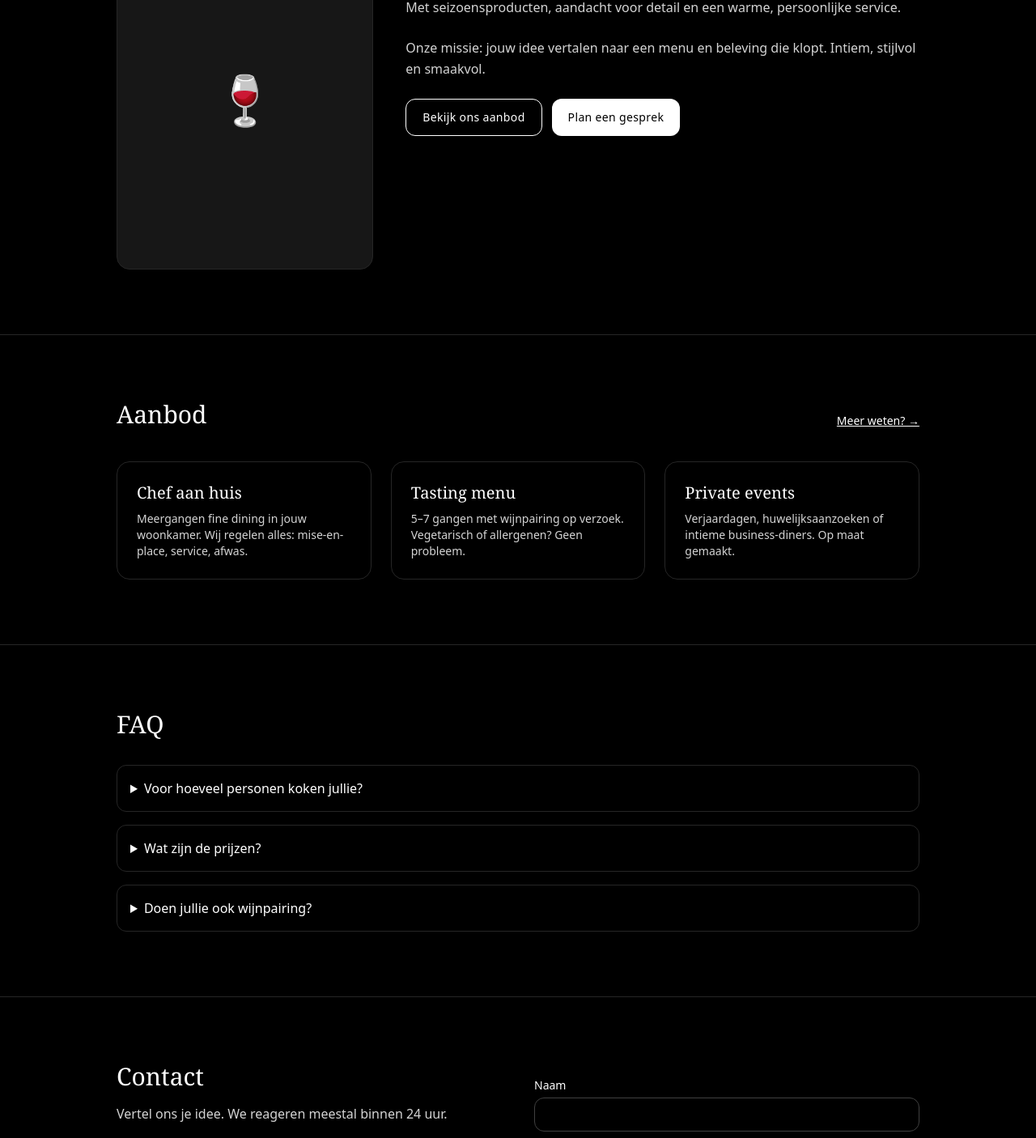
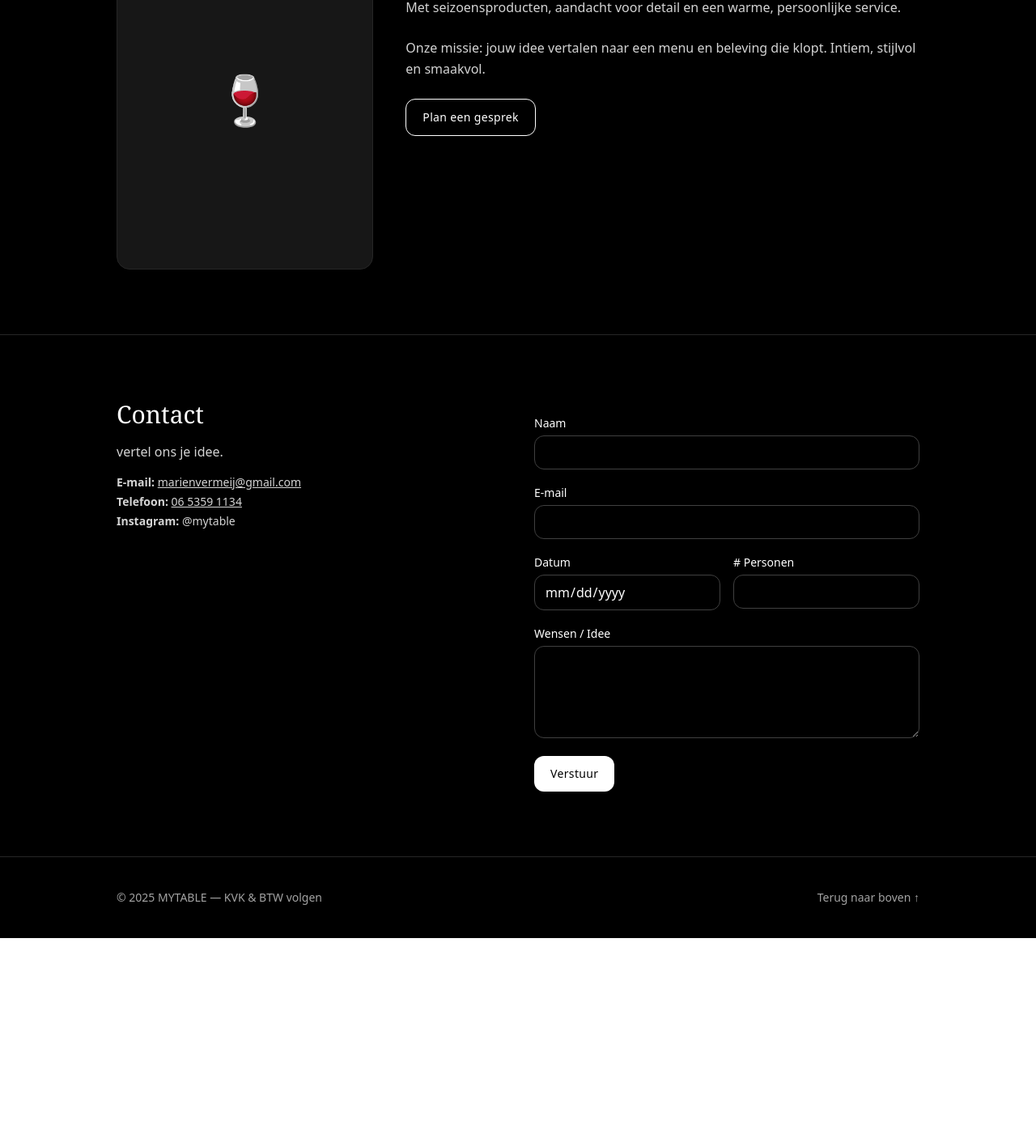
Before and after one commit to marienvermeij/MYtable, a React (Vite) app: page / in a window 1280 px wide. Shown: the part 860-2266 px from the top of the page at 81% size. After the commit the page ends 2019 px from the top, so only its background shows below. Built offline with nearby package versions, Linux system fonts and the light colour scheme.

Commit message:
Refactor App component by removing sections
Removed 'Aanbod' and 'FAQ' components from the main layout. Updated text and comments in 'Nav' and 'Hero' components.

```diff
--- a/src/App.jsx
+++ b/src/App.jsx
@@ -4,14 +4,12 @@ const Nav = () => (
   <header className="sticky top-0 z-40 bg-black/80 backdrop-blur border-b border-neutral-800 text-white">
     <nav className="container-narrow flex items-center justify-between h-16">
       <a href="#" className="font-display text-2xl tracking-wide">
-        <span className="font-semibold">MY</span><span className="">TABLE</span>
+        <span className="font-semibold">MY</span><span>TABLE</span>
         {/* TODO: later: handtekeningen naast M en Y als SVG */}
       </a>
       <ul className="flex items-center gap-6 text-sm">
         <li><a href="#over" className="hover:opacity-70">Over ons</a></li>
         <li><a href="#contact" className="hover:opacity-70">Contact</a></li>
-        <li><a href="#aanbod" className="hover:opacity-70">Aanbod</a></li>
-        <li><a href="#faq" className="hover:opacity-70">FAQ</a></li>
         <li>
           <a href="#contact" className="inline-flex items-center justify-center rounded-xl px-5 py-3 text-sm font-medium tracking-wide bg-white text-black hover:bg-neutral-200 transition">
             Boek nu
@@ -23,24 +21,22 @@ const Nav = () => (
 )
 
 /**
- * HERO — lange, blanco foto (nu een lege zwarte placeholder).
- * Jij levert later je brede foto; dan vervangen we de bg met jouw image-URL.
- * Tekst op de foto: "Zorgeloos genieten?" en CTA "Vertel ons je idee".
+ * HERO — volle breedte foto (plaats jouw foto in /public/hero.jpg).
+ * Tekst op de foto: “Zorgeloos genieten?” + CTA “Vertel ons je idee”.
  */
 const Hero = () => (
   <section className="relative bg-black text-white">
     <div className="h-[78vh] min-h-[520px] grid">
-      {/* === FOTO / PLACEHOLDER === */}
+      {/* ACHTERGRONDFOTO */}
       <div className="absolute inset-0">
-        {/* Blanco placeholder (zwart) — hier later jouw foto als background-image */}
-        <div className="h-full w-full bg-black" />
-        {/* Donkere overlay voor leesbaarheid (laat staan, ook mooi over jouw foto) */}
+        {/* Zet jouw foto als /public/hero.jpg. Als je nog geen foto hebt blijft het zwart. */}
+        <div className="h-full w-full bg-black bg-[url('/hero.jpg')] bg-cover bg-center" />
         <div className="absolute inset-0 bg-black/40" />
       </div>
 
-      {/* === TEKST + CTA OP FOTO === */}
+      {/* TEKST + CTA */}
       <div className="relative container-narrow flex flex-col gap-5 justify-center">
-        <p className="uppercase tracking-[0.2em] text-sm text-neutral-300">Zorgeloos genieten?</p>
+        <p className="tracking-wide text-base text-neutral-200">Zorgeloos genieten?</p>
         <div className="flex gap-3">
           <a
             href="#contact"
@@ -54,9 +50,6 @@ const Hero = () => (
   </section>
 )
 
-/**
- * Rest van de pagina: zwart/wit stijl, clean.
- */
 const Over = () => (
   <section id="over" className="py-20 border-t border-neutral-800 bg-black text-white">
     <div className="container-narrow grid md:grid-cols-[1fr_2fr] gap-10 items-start">
@@ -73,10 +66,7 @@ const Over = () => (
           Onze missie: jouw idee vertalen naar een menu en beleving die klopt. Intiem, stijlvol en smaakvol.
         </p>
         <div className="flex gap-3">
-          <a href="#aanbod" className="inline-flex items-center justify-center rounded-xl px-5 py-3 text-sm font-medium tracking-wide border border-white text-white hover:bg-white hover:text-black transition">
-            Bekijk ons aanbod
-          </a>
-          <a href="#contact" className="inline-flex items-center justify-center rounded-xl px-5 py-3 text-sm font-medium tracking-wide bg-white text-black hover:bg-neutral-200 transition">
+          <a href="#contact" className="inline-flex items-center justify-center rounded-xl px-5 py-3 text-sm font-medium tracking-wide border border-white text-white hover:bg-white hover:text-black transition">
             Plan een gesprek
           </a>
         </div>
@@ -85,58 +75,7 @@ const Over = () => (
   </section>
 )
 
-const Card = ({ title, children }) => (
-  <div className="rounded-2xl border border-neutral-800 p-6 bg-black text-neutral-300 shadow-sm hover:shadow transition">
-    <h3 className="font-display text-xl mb-2 text-white">{title}</h3>
-    <p className="text-sm">{children}</p>
-  </div>
-)
-
-const Aanbod = () => (
-  <section id="aanbod" className="py-20 border-t border-neutral-800 bg-black text-white">
-    <div className="container-narrow">
-      <div className="flex items-end justify-between mb-10">
-        <h2 className="font-display text-3xl">Aanbod</h2>
-        <a href="#contact" className="text-sm underline hover:no-underline">Meer weten? →</a>
-      </div>
-      <div className="grid md:grid-cols-3 gap-6">
-        <Card title="Chef aan huis">
-          Meergangen fine dining in jouw woonkamer. Wij regelen alles: mise-en-place, service, afwas.
-        </Card>
-        <Card title="Tasting menu">
-          5–7 gangen met wijnpairing op verzoek. Vegetarisch of allergenen? Geen probleem.
-        </Card>
-        <Card title="Private events">
-          Verjaardagen, huwelijksaanzoeken of intieme business-diners. Op maat gemaakt.
-        </Card>
-      </div>
-    </div>
-  </section>
-)
-
-const FAQ = () => (
-  <section id="faq" className="py-20 border-t border-neutral-800 bg-black text-white">
-    <div className="container-narrow">
-      <h2 className="font-display text-3xl mb-8">FAQ</h2>
-      <div className="space-y-4">
-        <details className="rounded-xl border border-neutral-800 p-4">
-          <summary className="cursor-pointer font-medium">Voor hoeveel personen koken jullie?</summary>
-          <p className="mt-2 text-sm text-neutral-300">Ideaal tussen 2 en 12 personen. Groter in overleg.</p>
-        </details>
-        <details className="rounded-xl border border-neutral-800 p-4">
-          <summary className="cursor-pointer font-medium">Wat zijn de prijzen?</summary>
-          <p className="mt-2 text-sm text-neutral-300">
-            Afhankelijk van gangen, ingrediënten en service. Indicatie vanaf €65 p.p. Neem contact op voor een voorstel.
-          </p>
-        </details>
-        <details className="rounded-xl border border-neutral-800 p-4">
-          <summary className="cursor-pointer font-medium">Doen jullie ook wijnpairing?</summary>
-          <p className="mt-2 text-sm text-neutral-300">Ja, op verzoek werken we met bijpassende wijnen of alcoholvrije pairings.</p>
-        </details>
-      </div>
-    </div>
-  </section>
-)
+/* KAARTEN/FAQ ZIJN VOLLEDIG VERWIJDERD VOLGENS JOUW OPDRACHT */
 
 const Contact = () => (
   <section id="contact" className="py-20 border-t border-neutral-800 bg-black text-white">
@@ -144,13 +83,14 @@ const Contact = () => (
       <div className="grid md:grid-cols-2 gap-10">
         <div className="space-y-4">
           <h2 className="font-display text-3xl">Contact</h2>
-          <p className="text-neutral-300">Vertel ons je idee. We reageren meestal binnen 24 uur.</p>
-          <ul className="text-sm text-neutral-300">
-            <li><strong>E-mail:</strong> info@mytable.example</li>
+          <p className="text-neutral-300">vertel ons je idee.</p>
+          <ul className="text-sm text-neutral-300 space-y-1">
+            <li><strong>E-mail:</strong> <a className="underline hover:no-underline" href="mailto:marienvermeij@gmail.com">marienvermeij@gmail.com</a></li>
+            <li><strong>Telefoon:</strong> <a className="underline hover:no-underline" href="tel:0653591134">06 5359 1134</a></li>
             <li><strong>Instagram:</strong> @mytable</li>
           </ul>
         </div>
-        {/* Netlify Forms ready */}
+        {/* Netlify Forms */}
         <form name="contact" method="POST" data-netlify="true" className="space-y-4">
           <input type="hidden" name="form-name" value="contact" />
           <label className="block">
@@ -199,8 +139,6 @@ export default function App() {
       <Nav />
       <Hero />
       <Over />
-      <Aanbod />
-      <FAQ />
       <Contact />
       <Footer />
     </div>
```
